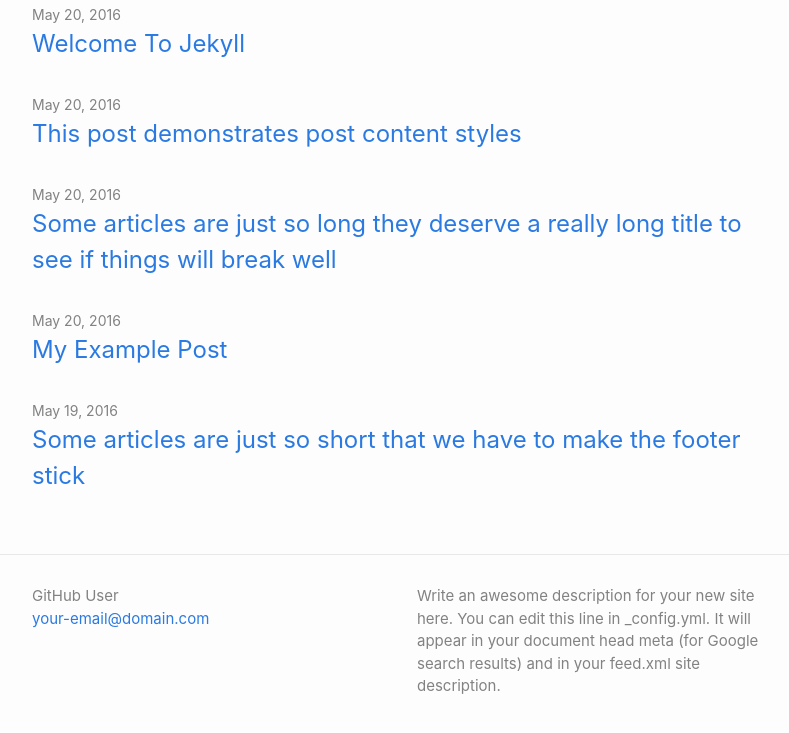
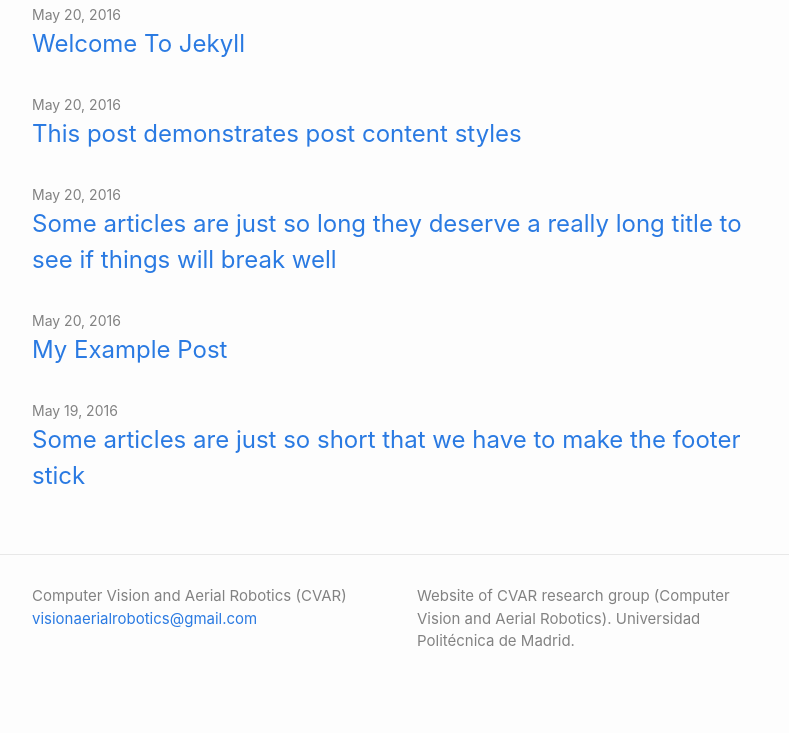
Before and after one commit to cvar-upm/cvar-upm.github.io, a Jekyll site: the page built from index.md, in a window 1280 px wide, cut to the strip 619-1377 px from the top of the page. Shown: the top 733 px of the strip, without its empty margins (238-1027 px from the left). Built offline with Jekyll 4.4.1, drawn with Linux system fonts in a browser that asks for light colours.

Commit message:
Update _config.yml

```diff
--- a/_config.yml
+++ b/_config.yml
@@ -1,11 +1,10 @@
 title: "  "
 author:
-  name: GitHub User
-  email: your-email@domain.com
+  name: Computer Vision and Aerial Robotics (CVAR)
+  email: visionaerialrobotics@gmail.com
 description: > # this means to ignore newlines until "show_excerpts:"
-  Write an awesome description for your new site here. You can edit this
-  line in _config.yml. It will appear in your document head meta (for
-  Google search results) and in your feed.xml site description.
+  Website of CVAR research group (Computer Vision and Aerial Robotics).
+  Universidad Politécnica de Madrid.
 
 show_excerpts: false # set to true to show excerpts on the homepage
 
```
